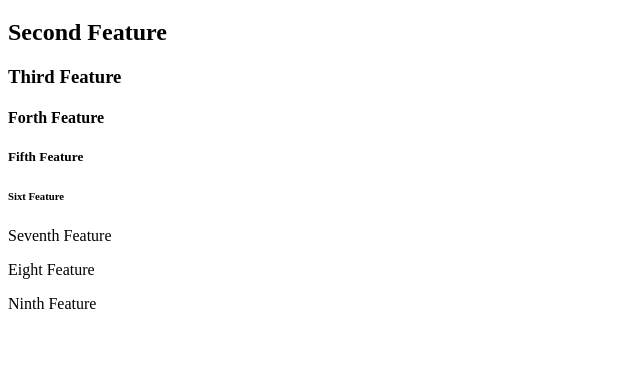
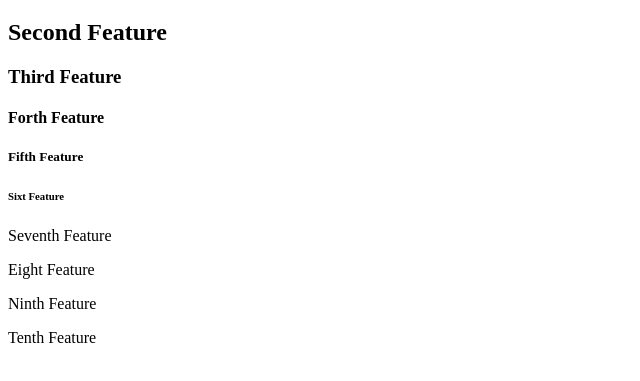
Before and after one commit to vladbogdan10/git-flow-demo, a website: page index.html in a window 1280 px wide. Shown: the part 61-442 px from the top of the page, without its empty margins (0-640 px from the left). Drawn offline with Linux system fonts and the light colour scheme.

Commit message:
tenth feature

```diff
--- a/index.html
+++ b/index.html
@@ -16,5 +16,6 @@
     <p>Seventh Feature</p>
     <p>Eight Feature</p>
     <p>Ninth Feature</p>
+    <p>Tenth Feature</p>
 </body>
 </html>
```
